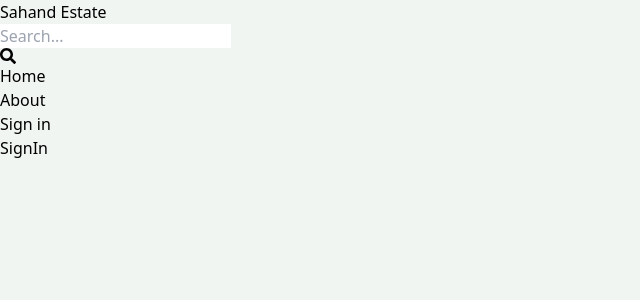
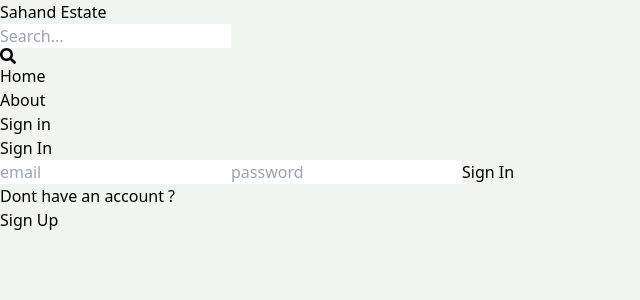
Before and after one commit to Ajaykrishna-RK/realEstateMern, a React (Vite) app in the folder client/: page /sign-in in a window 1280 px wide. Shown: the top 300 px of the page, without its empty margins (0-640 px from the left). Built offline with nearby package versions, Linux system fonts and the light colour scheme.

Commit message:
implementing redux toolkit

```diff
--- a/client/package.json
+++ b/client/package.json
@@ -10,9 +10,11 @@
     "preview": "vite preview"
   },
   "dependencies": {
+    "@reduxjs/toolkit": "^1.9.7",
     "react": "^18.2.0",
     "react-dom": "^18.2.0",
     "react-icons": "^4.11.0",
+    "react-redux": "^8.1.3",
     "react-router-dom": "^6.18.0"
   },
   "devDependencies": {
--- a/client/src/main.jsx
+++ b/client/src/main.jsx
@@ -3,11 +3,16 @@
 import App from './App.jsx'
 import './index.css'
 import {BrowserRouter} from "react-router-dom"
+import {store} from "./redux/Store.js"
+import { Provider } from 'react-redux'
+
 
 ReactDOM.createRoot(document.getElementById('root')).render(
   <React.StrictMode>
+    <Provider store={store}>
     <BrowserRouter>
     <App />
     </BrowserRouter>
+    </Provider>
   </React.StrictMode>,
 )
--- a/client/src/pages/SignIn.jsx
+++ b/client/src/pages/SignIn.jsx
@@ -1,9 +1,77 @@
-import React from 'react'
+import React, { useState } from "react";
+import { Link,useNavigate } from "react-router-dom";
 
-function SignIn() {
+function Signin() {
+  const [formData, setFormData] = useState({});
+  const [loading, setLoading] = useState(false);
+  const [error, setError] = useState(null);
+  const navigate = useNavigate()
+  const handleChange = (e) => {
+    setFormData({ ...formData, [e.target.id]: e.target.value });
+  };
+
+  const handleSubmit = async (e) => {
+    e.preventDefault();
+    setLoading(true);
+    try {
+      const res = await fetch("/api/auth/signin", {
+        method: "POST",
+        headers: {
+          "Content-Type": "application/json",
+        },
+        body: JSON.stringify(formData),
+      });
+      const data = await res.json();
+      if (data.success === false) {
+        setLoading(false);
+        setError(data?.message);
+        return;
+      }
+      setLoading(false);
+      setError(null);
+      navigate("/")
+    } catch (err) {
+      setLoading(false);
+      setError(err.message);
+    }
+  };
   return (
-    <div>SignIn</div>
-  )
+    <div className="p-3 max-w-lg mx-auto">
+      <h1 className="my-7 text-3xl text-center font-semibold"> Sign In </h1>
+      <form className="flex flex-col gap-4" onSubmit={handleSubmit}>
+
+        <input
+          type="email"
+          placeholder="email"
+          className="border p-3 rounded-lg focus:outline-none"
+          id="email"
+          onChange={(e) => handleChange(e)}
+        />
+        <input
+          type="password"
+          placeholder="password"
+          className="border p-3 rounded-lg focus:outline-none"
+          id="password"
+          onChange={(e) => handleChange(e)}
+        />
+
+        <button className="bg-slate-700 text-white p-3 rounded-lg uppercase hover:opacity-95 disabled:opacity-70">
+          {" "}
+          {loading ? "Loading" : "Sign In"}
+        </button>
+      </form>
+
+      <div className="flex items-center gap-2 mt-5">
+        <p> Dont have an account ? </p>
+        <Link to={"/sign-up"}>
+          {" "}
+          <span className="text-blue-700"> Sign Up </span>{" "}
+        </Link>
+      </div>
+
+      {error  && <p className="text-red-500"> {error} </p>}
+    </div>
+  );
 }
 
-export default SignIn
+export default Signin;
--- /dev/null
+++ b/client/src/redux/Store.js
@@ -0,0 +1,8 @@
+import { configureStore, getDefaultMiddleware } from '@reduxjs/toolkit'
+
+export const store = configureStore({
+  reducer: {},
+  middleware:(getDefaultMiddleware)=>getDefaultMiddleware({
+    serializableCheck:false
+  })
+})
```
Also changed, not shown: client/src/redux/user/UserSlice.js (added, +14 -0 lines), 1 other file (tests, documents, lock files or other folders).
